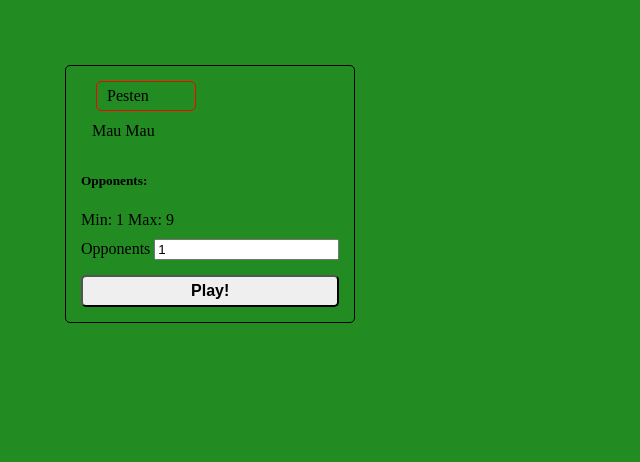
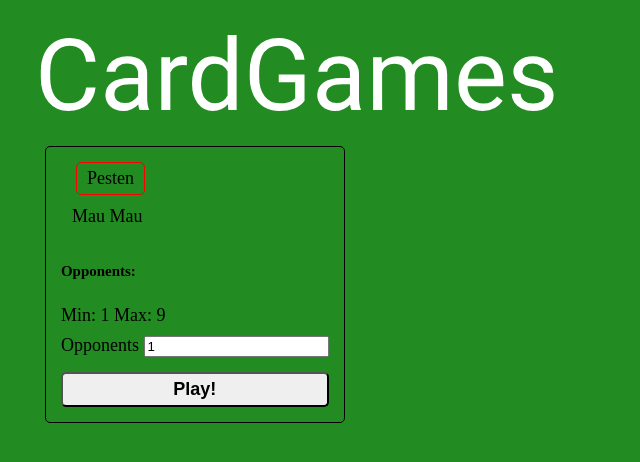
Before and after one commit to CrixuAMG/CardGames, a Vue app: page / in a window 1280 px wide. Shown: the top 462 px of the page, without its empty margins (0-640 px from the left). Built offline with nearby package versions, Linux system fonts and the light colour scheme.

Commit message:
Added root font size, logo

```diff
--- a/src/styles/build.scss
+++ b/src/styles/build.scss
@@ -1,5 +1,9 @@
 *, *::before, *::after {
     box-sizing: border-box;
+}
+
+:root {
+    font-size: 10px;
 }
 
 ::-webkit-scrollbar {
@@ -24,6 +28,7 @@
     width: 100%;
     height: 100%;
     position: relative;
+    font-size: 1.8rem;
 
     #app {
         width: 100%;
@@ -32,8 +37,12 @@
         overflow: hidden;
         padding: 15px 15px 0;
 
+        #app-logo {
+            margin: 2rem 0 0 2rem;
+        }
+
         #game-picker {
-            margin: 50px 50px 0;
+            margin: 3rem 3rem 0;
             border: 1px solid black;
             border-radius: 5px;
             padding: 15px;
@@ -47,8 +56,8 @@
                 padding: 5px 10px;
                 border-radius: 5px;
                 border: 1px solid transparent;
-                width: 100px;
-                max-width: 100%;
+                min-width: 5rem;
+                width: max-content;
                 transform: translateX(0);
                 transition: all 300ms ease-in-out;
 
--- a/src/views/GamePicker.vue
+++ b/src/views/GamePicker.vue
@@ -1,5 +1,8 @@
 <template>
+    <img src="/img/logo-light.svg" alt="Logo" id="app-logo">
+
     <div id="game-picker" class="game-picker">
+
         <div v-for="game in Games" :class="{'selected': isSelected(game)}" class="game-picker__option"
              @click="selectGame(game)">
             {{ game.name }}
```
